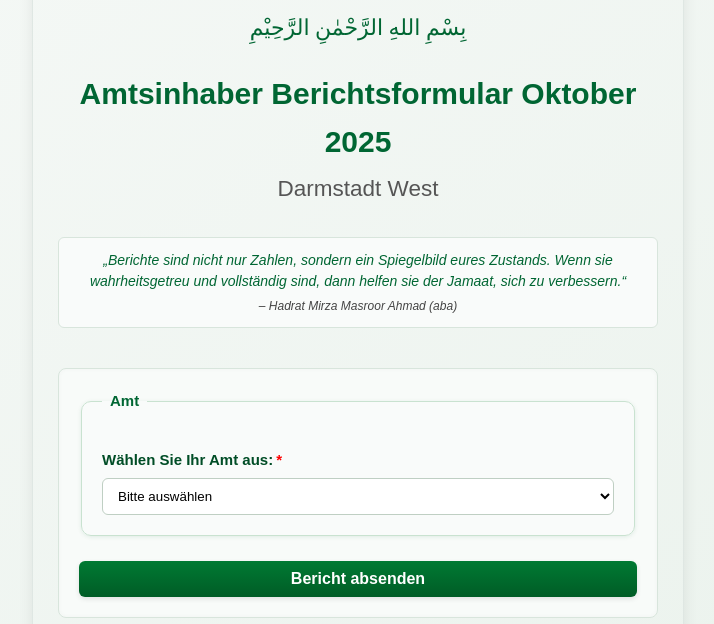
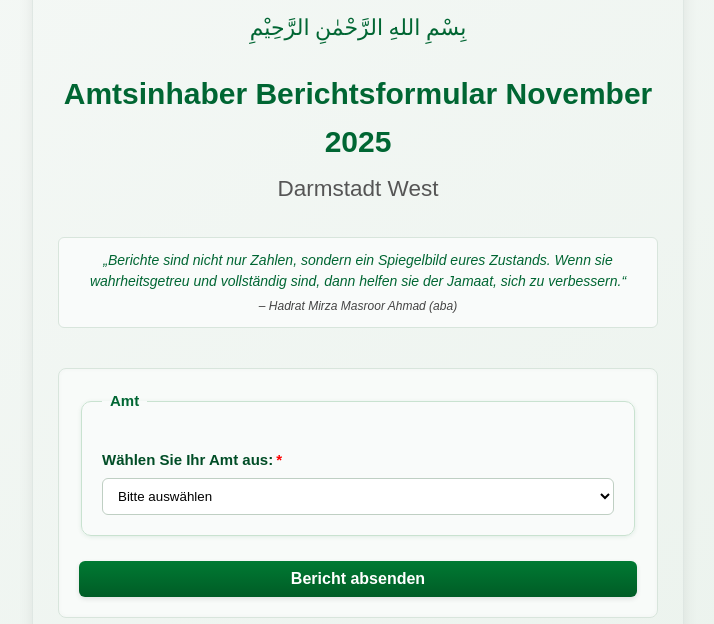
Before and after one commit to DarmstadtWest/AmlaBericht, a plain HTML site: page index.html in a window 1280 px wide. Shown: the part 176-800 px from the top of the page, without its empty margins (282-996 px from the left). Drawn offline with Linux system fonts and the light colour scheme; a web font is replaced by a local one.

Commit message:
Update index.html
Monat angepasst

```diff
--- a/index.html
+++ b/index.html
@@ -13,7 +13,7 @@
 
     <img src="Ahmadiyya-Logo_Original.png" alt="Ahmadiyya Logo" class="logo">
     <div class="bismillah">بِسْمِ اللهِ الرَّحْمٰنِ الرَّحِيْمِ</div>
-    <h1>Amtsinhaber Berichtsformular Oktober 2025</h1>
+    <h1>Amtsinhaber Berichtsformular November 2025</h1>
     <h2>Darmstadt West</h2>
 
     <!-- Zitat -->
```
